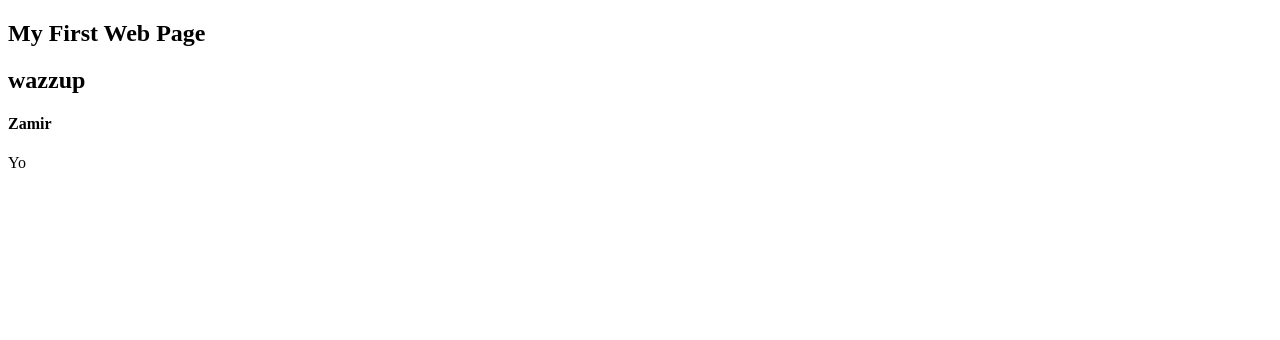
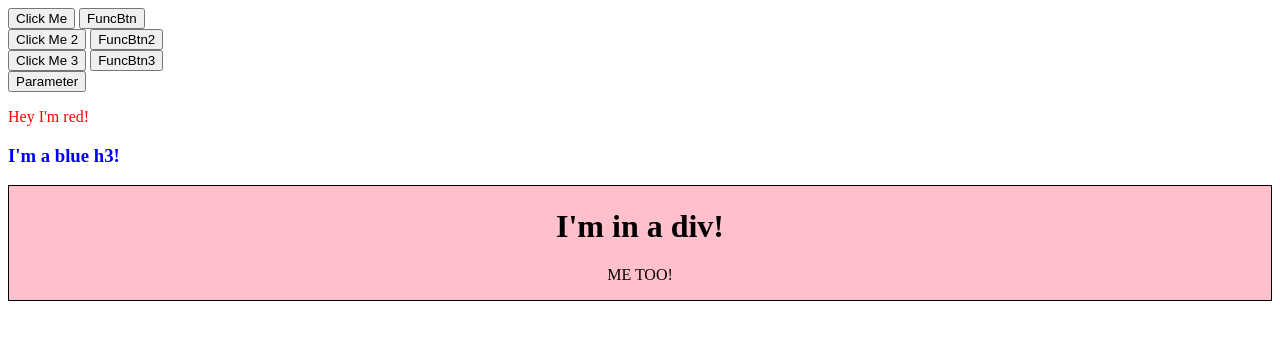
Before and after one commit to zamirkanji/jsPracticeTwo, a plain HTML site: page index.html in a window 1280 px wide. Drawn offline with Linux system fonts and the light colour scheme.

Commit message:
update 11.24.19

```diff
--- a/index.html
+++ b/index.html
@@ -4,22 +4,31 @@
   <meta charset="UTF-8">
   <meta name="viewport" content="width=device-width, initial-scale=1.0">
   <meta http-equiv="X-UA-Compatible" content="ie=edge">
-  <script src="script.js"></script>
+  <link rel="stylesheet" type="text/css" href="stylesheet.css">
+
   <title>DOM Manipulation Practice</title>
 </head>
 <body>
-  <h2>My First Web Page</h2>
   <div id="container">
-      <p id="testP"></p> <!-- append lesson -->
-      <p id="demo"></p>
+        <div class="display"></div>
+        <div class="controls"></div>
 
-    <div id="display">
-        <h2 id="testH2">wazzup</h2>
-        <h4 id="testH4">Zamir</h4>
-          <p id="secondP">Yo</p>
-    </div>
-    <div class="controls">
-    </div>
+
+        <!-- Method 1 -->
+        <button onclick="alert('Hello World!')">Click Me</button>
+        <button onclick="alertFunction()">FuncBtn</button>
+        <br>
+        <!-- Method 2 -->
+        <button id="btn">Click Me 2</button>
+        <button id="btnfunc2">FuncBtn2</button>
+        <br>
+        <!-- Method 3 -->
+        <button id="btn3">Click Me 3</button>
+        <button id="btnfunc3">FuncBtn3</button>
+        <br>
+
+        <button id="btnParam">Parameter</button>
   </div>
+      <script src="script.js"></script>
 </body>
 </html>
--- a/script.js
+++ b/script.js
@@ -1,4 +1,66 @@
-document.querySelector(".container"); //targets div class container
+// PRACTICE
+// calls upon div node with the class container
+const container = document.querySelector("#container");
+// create element (paragraph) in memory/DOM
+const para = document.createElement("p");
+// using para add text content to the element
+para.textContent = "Hey I'm red!";
+// add the inline css style color red
+para.style.color = "red";
+container.appendChild(para);
 
-const headThree = document.createElement("h3");
-parentNode.appendChild(headThree);
+// BLUE HEADER 3
+const headerT = document.createElement("h3");
+headerT.textContent = "I'm a blue h3!";
+headerT.style.color = "blue";
+container.appendChild(headerT);
+
+// DIV (BLACK BORDER/PINK BG COLOR) WITH H1 ("IM IN A DIV") AND PARA THAT SAYS ME TOO!
+const div = document.createElement("div");
+div.setAttribute("id", "theDiv"); // creates id attribute set to "theDiv"
+  div.style.cssText = "background: pink; border: 1px solid black"; // styles the div with css attributes
+    const headerO = document.createElement("h1");
+    const paraTwo = document.createElement("p");
+      div.appendChild(headerO);
+      div.appendChild(paraTwo); // appends to div before container
+          headerO.textContent = "I'm in a div!";
+          paraTwo.textContent = "ME TOO!";
+container.appendChild(div); // appends entire div with paraTwo and headerO to container
+
+
+
+
+
+
+// ONCLICK, ADDEVENTLISTENER METHODS
+
+// Method 2
+ const btn = document.querySelector("#btn");
+ btn.onclick = () => alert("Hello World!");
+// Method 3
+const btn3 = document.querySelector("#btn3");
+btn3.addEventListener("click", () => {
+  alert("Hello World!");
+});
+
+
+// All methods can be used WITH named functions
+function alertFunction() {
+  alert("Yay you did it!");
+}
+// Method 2 (calling function)
+const btnFunc2 = document.querySelector("#btnfunc2");
+btnFunc2.onclick = alertFunction;
+// Method 3 (callinf function)
+const btnFunc3 = document.querySelector("#btnfunc3");
+btnFunc3.addEventListener("click", alertFunction);
+
+
+
+// PASSING A PARAMETER
+const param = document.querySelector("#btnParam");
+param.addEventListener("click", function(e) {
+  console.log(e.target);
+  console.log(e);
+  // e.target.style.background = "blue";
+})
--- /dev/null
+++ b/stylesheet.css
@@ -0,0 +1,3 @@
+#theDiv {
+  text-align: center;
+}
```
